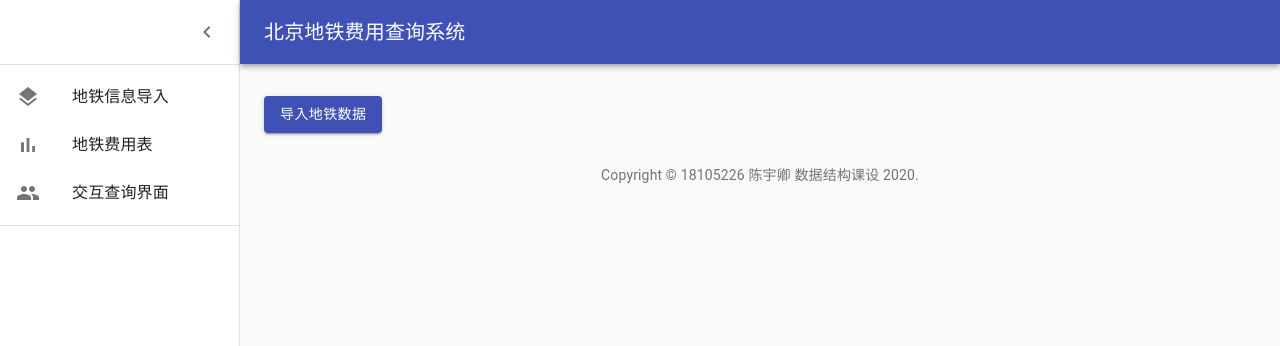
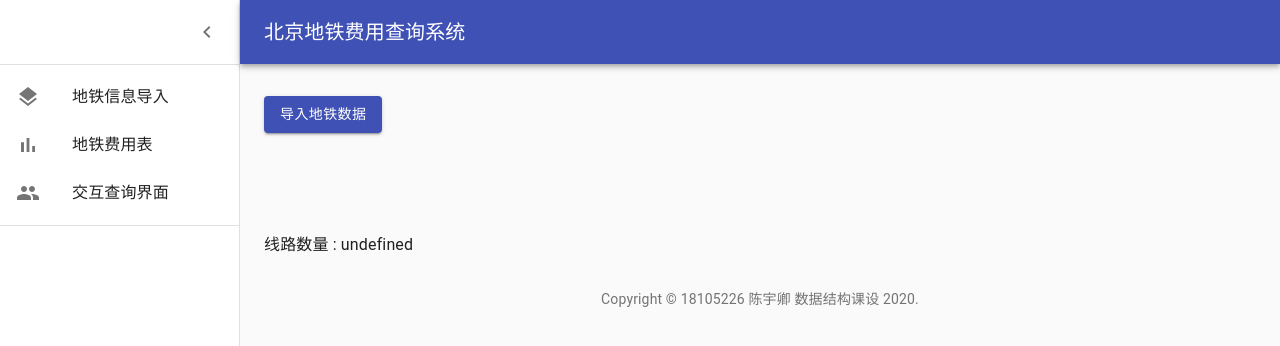
Before and after one commit to scyq/Beijing-Subway-Fare-Query, a React (Create React App) app: page / in a window 1280 px wide. Shown: the top 346 px of the page. Built offline with nearby package versions, Linux system fonts and the light colour scheme.

Commit message:
实现了数据转换到对象

```diff
--- /dev/null
+++ b/src/DataHandler.js
@@ -0,0 +1,21 @@
+class Station {
+    constructor(name) {
+        this.name = name;
+    }
+}
+
+
+class DataHandler{
+
+    /*
+        lineNumbers 数字，线路数量
+        lineInfoArr 数组，每条线路的信息
+    */
+
+    constructor(lineNumbers, lineInfoArr) {
+        this.lineNumbers = lineNumbers;
+        this.lineInfoArr = lineInfoArr;
+    }
+};
+
+export default DataHandler;
--- a/src/InfoImport.js
+++ b/src/InfoImport.js
@@ -5,7 +5,12 @@
 
 import React from 'react'
 import Button from '@material-ui/core/Button'
-import { Typography } from '@material-ui/core';
+import Typography from '@material-ui/core/Typography'
+import DataHandler from './DataHandler'
+
+const InfoStyles = {
+    marginTop : 100,
+}
 
 
 /* 导入数据的按钮 */
@@ -14,17 +19,23 @@ class InfoImport extends React.Component {
     constructor(props) {
         super(props);
         this.state = {
-            txtStr : ""
+            txtStr : "",
+            txtArr : []
         };
     }
 
+    static getInfo() {
+        return this.state.txtArr;
+    }
+
+    // 触发表单提交
     txtSubmit() {
         document.getElementById("selectTXT").click();
     }
 
     /*
         因为在内部函数会丢失this
-        将组件的this传进去
+        将组件的this传进去，obj为该组件的this
     */
     fileSelectHandler(obj) {
         const txtFile = document.getElementById("selectTXT").files[0];
@@ -35,11 +46,15 @@ class InfoImport extends React.Component {
             onload 对时间event进行处理
         */
         reader.onload = (event) => {
-            console.log(event.target.result);
+            console.log(event.target.result.split('\n'));
             obj.setState({
-                txtStr : event.target.result
+                data : new DataHandler(parseInt(event.target.result.split("\n")[0])),
+                txtStr : event.target.result,
+                txtArr : event.target.result.split("\n")
             });
+            console.log(this.state.data.lineNumbers);
         };
+
     }
 
     render() {
@@ -49,8 +64,8 @@ class InfoImport extends React.Component {
                     导入地铁数据
                 </Button>
 
-                <Typography>
-                    {this.state.txtStr}
+                <Typography style={InfoStyles}>
+                    {'线路数量 : ' + this.state.txtArr[0]}
                 </Typography>
 
                  {/* input是实际提交的表单，Button只是用于触发 */}
@@ -62,4 +77,3 @@ class InfoImport extends React.Component {
 }
 
 export default InfoImport;
-/* 导入后的数据显示 */
```
